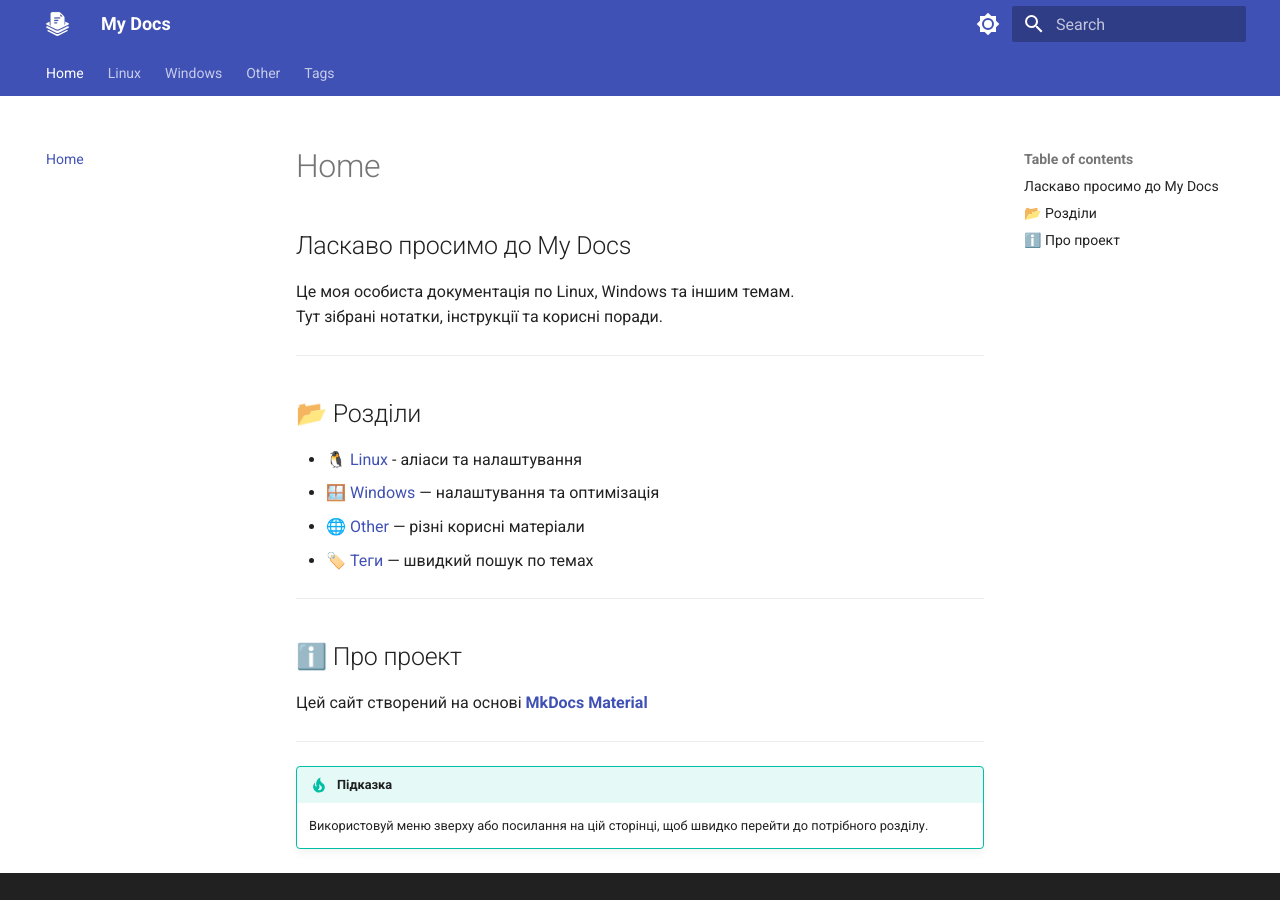
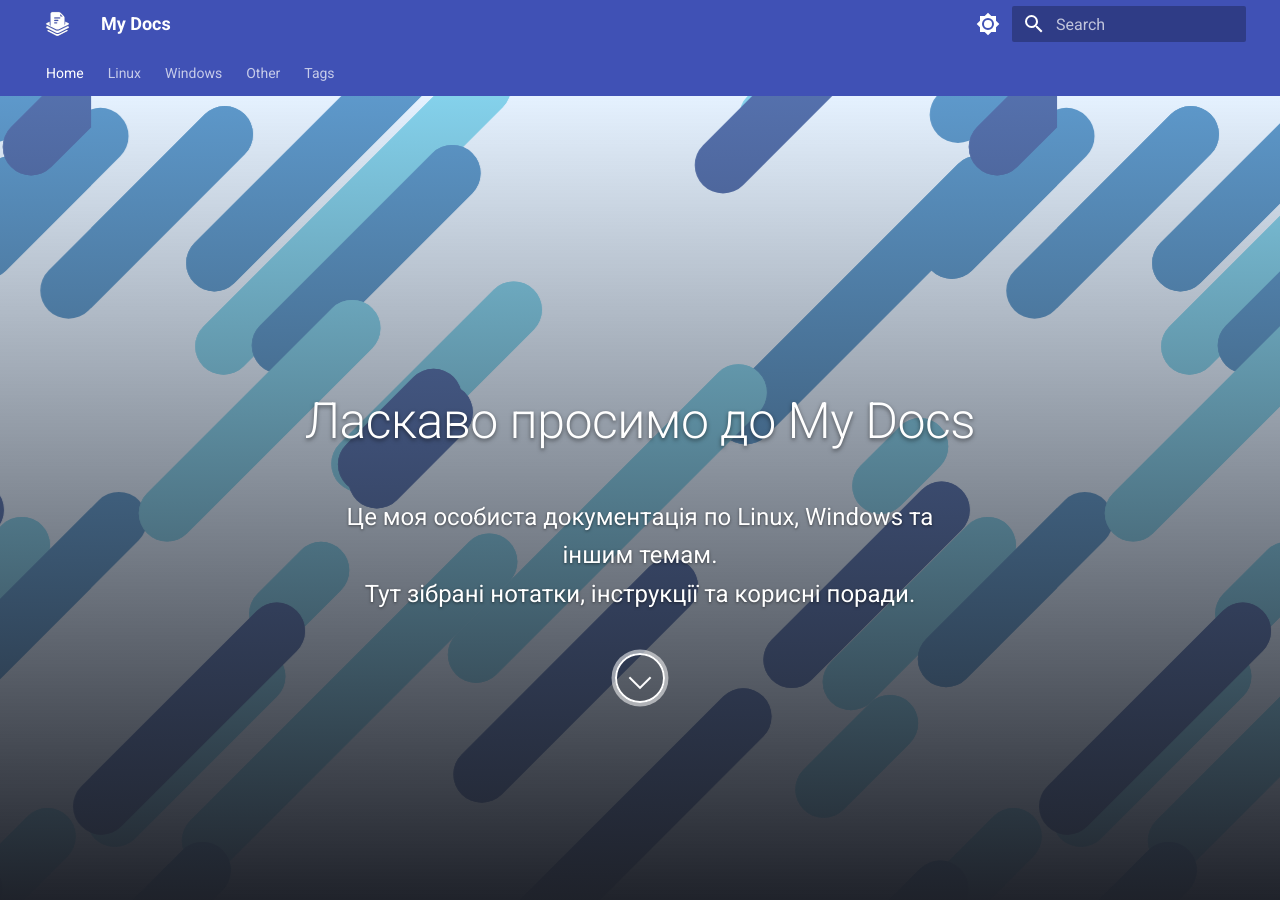
Before and after one commit to silmarill07/my-docs, an MkDocs documentation site: the page built from docs/index.md, in a window 1280 px wide and 900 px high. Built offline with MkDocs 1.6.1 and Material for MkDocs 9.7.7, drawn with Linux system fonts in a browser that asks for light colours; some of the changed text lies outside the part shown.

Commit message:
new home

```diff
--- /dev/null
+++ b/docs/extra.css
@@ -0,0 +1,283 @@
+/* Стили для .hero */
+.landing .hero {
+  height: 100vh;
+  width: 100vw;
+  margin-left: calc(-50vw + 50%);
+  background-image: url('assets/background.svg');
+  background-size: cover;
+  background-position: center center;
+  background-repeat: no-repeat;
+  display: flex;
+  flex-direction: column;
+  justify-content: center;
+  align-items: center;
+  text-align: center;
+  color: white;
+  box-sizing: border-box;
+  position: relative;
+  z-index: 1;
+}
+
+.landing .hero::before {
+  content: '';
+  position: absolute;
+  top: 0;
+  left: 0;
+  width: 100%;
+  height: 100%;
+  background: linear-gradient(
+    to bottom,
+    rgba(0, 123, 255, 0.1) 0%,
+    #1e2129 90%,        /* Плавный переход начинается с 90% высоты */
+    #1e2129 100%       /* Последние 10% — полностью #1e2129 */
+  );
+  z-index: 0;
+}
+
+.landing .hero > * {
+  position: relative;
+  z-index: 2;
+}
+
+.landing .hero h1 {
+  font-size: 2.5rem;
+  margin-bottom: 1rem;
+  text-shadow: 0 2px 4px rgba(0, 0, 0, 0.5);
+  color: #fff;
+}
+
+.landing .hero .subtitle {
+  font-size: 1.2rem;
+  max-width: 600px;
+  line-height: 1.6;
+  margin-bottom: 2rem;
+  text-shadow: 0 1px 3px rgba(0, 0, 0, 0.5);
+}
+
+/* Контейнер для круга и стрелки */
+.arrow-container {
+  position: absolute;
+  display: flex;
+  justify-content: center;
+  align-items: center;
+  cursor: pointer;
+}
+
+.arrow-link {
+  text-decoration: none;
+}
+
+/* Круг */
+.arrow-circle {
+  width: 50px;
+  height: 50px;
+  border: 2px solid white;
+  border-radius: 50%;
+  display: flex;
+  justify-content: center;
+  align-items: center;
+  animation: pulse 2s infinite;
+}
+
+/* Стрелка внутри круга */
+.arrow-down {
+  width: 16px;
+  height: 16px;
+  border: 2px solid white;
+  border-top: none;
+  border-left: none;
+  transform: rotate(45deg);
+  animation: bounce 1.5s infinite;
+}
+
+@keyframes bounce {
+  0%, 20%, 50%, 80%, 100% {
+    transform: rotate(45deg) translateY(0);
+  }
+  40% {
+    transform: rotate(45deg) translateY(-5px);
+  }
+  60% {
+    transform: rotate(45deg) translateY(-3px);
+  }
+}
+
+@keyframes pulse {
+  0% {
+    box-shadow: 0 0 0 0 rgba(255, 255, 255, 0.7);
+  }
+  70% {
+    box-shadow: 0 0 0 15px rgba(255, 255, 255, 0);
+  }
+  100% {
+    box-shadow: 0 0 0 0 rgba(255, 255, 255, 0);
+  }
+}
+
+/* Стили для .sections */
+.sections {
+  padding: 20px;
+  font-weight: bold;
+  color: #fff;
+  text-align: center;
+  background: transparent;
+}
+
+.sections h2 {
+  font-size: 1.8rem;
+}
+
+/* Убираем влияние .md-typeset h2 на заголовок "Розділи" только на главной */
+.landing .sections h2 {
+  line-height: inherit;
+  margin: 0;
+  font-size: 2rem;
+  font-weight: bold;
+  text-align: center;
+  color: #fff;
+}
+
+/* Стили для карточек */
+.cards {
+  display: flex;
+  flex-wrap: wrap;
+  justify-content: center;
+  gap: 30px;
+  margin-top: 50px;
+}
+
+.card {
+  display: flex;
+  flex-direction: column;
+  align-items: center;
+  text-align: center;
+  text-decoration: none;
+  color: inherit;
+  width: 285px;
+  border-radius: 10px;
+  background: #282b36;
+  transition: transform 0.3s ease, box-shadow 0.3s ease;
+  box-shadow: 0 4px 8px rgba(0, 0, 0, 0.4);
+  overflow: hidden;
+}
+
+.card:hover {
+  transform: translateY(-5px);
+  box-shadow: 0 8px 16px rgba(0, 0, 0, 0.15);
+  transition: all .2s linear;
+}
+
+/* Обертка для изображения */
+.img-container {
+  width: 100%;
+  height: 100%;
+  display: flex;
+  justify-content: center;
+  align-items: center;
+  overflow: hidden;
+}
+
+.card img {
+  width: 100%;
+  height: 100%;
+  object-fit: cover;
+  margin: 0;
+}
+
+.card p {
+  font-size: 0.7rem;
+  margin: 15px 10px 10px 10px;
+  color: #fff;
+  font-weight: 500;
+  text-shadow: 0 1px 1px rgba(0, 0, 0, 0.05);
+}
+
+/* Стили для превью контента */
+.preview-content {
+  padding: 8px;
+  background: #f9f9f9;
+  border-top: 1px solid #eee;
+  width: 100%;
+  text-align: left;
+  font-size: 0.85rem;
+  color: #555;
+}
+
+.preview-content small {
+  display: block;
+  padding: 4px;
+}
+
+.tags-list {
+  padding: 8px;
+  background: #f5f5f5;
+  border-radius: 4px;
+  font-size: 0.85rem;
+  color: #555;
+  width: 100%;
+  overflow: hidden;
+  text-overflow: ellipsis;
+  white-space: nowrap;
+}
+
+/* Стили для блока "Про проект" */
+.about {
+  padding: 40px 20px;
+  text-align: center;
+  margin-top: 50px;
+  color: #fff;
+}
+
+.about h2 {
+  font-size: 1.8rem;
+  margin-bottom: 20px;
+}
+
+.about p {
+  font-size: 1.1rem;
+  line-height: 1.6;
+  margin: 10px 0;
+}
+
+/* Центрируем admonition */
+.tip-center {
+  display: flex;
+  justify-content: center;
+  align-items: center;
+  margin-top: 20px;
+}
+
+.admonition {
+  margin: 0;
+  padding: 15px;
+  border-radius: 8px;
+  border-left: 4px solid #4CAF50;
+  background: #2e7d32; /* Зелёный фон */
+  width: 100%;
+  text-align: left;
+  color: white; /* Белый текст */
+}
+
+.admonition-title {
+  font-weight: bold;
+  margin: 0 0 8px 0;
+  font-size: 1.1rem;
+  color: white; /* Белый заголовок */
+}
+
+.admonition p {
+  margin: 0;
+  color: white; /* Белый текст */
+}
+
+/* Адаптивность под мобильные */
+@media (max-width: 576px) {
+  .cards {
+    flex-direction: column;
+    align-items: center;
+  }
+
+  .card {
+    width: 100%;
+  }
+}
--- a/mkdocs.yml
+++ b/mkdocs.yml
@@ -5,6 +5,7 @@
   name: material
   logo: assets/logo.png
   favicon: assets/favicon.png
+  custom_dir: overrides
   features:
     - navigation.instant
     - navigation.instant.progress
@@ -91,4 +92,7 @@
       content: noindex, nofollow
   generator: false
 
+extra_css:
+  - extra.css
+
 copyright: Copyright &copy; 2025 My Docs
--- /dev/null
+++ b/overrides/main.html
@@ -0,0 +1,133 @@
+{% extends "base.html" %}
+
+{% block content %}
+  {% if page and page.is_homepage %}
+    <style>
+      /* Убираем отступ у .md-main__inner */
+      .md-main__inner {
+        margin-top: 0 !important;
+      }
+
+      /* Убираем отступы у .md-content и его потомков */
+      .md-content {
+        margin-top: 0 !important;
+        padding-top: 0 !important;
+      }
+
+      .md-content__inner {
+        margin-top: 0 !important;
+        padding-top: 0 !important;
+      }
+
+      .md-content__inner::before {
+        display: none !important;
+      }
+
+      .md-content__inner > article {
+        margin-top: 0 !important;
+      }
+
+      .md-typeset {
+        margin-top: 0 !important;
+      }
+
+      /* Убираем боковые панели */
+      .md-sidebar--primary,
+      .md-sidebar--secondary {
+        display: none !important;
+      }
+
+      .md-content {
+        margin-left: 0;
+        margin-right: 0;
+        max-width: 100%;
+      }
+
+      /* Скрываем все остальные элементы на главной */
+      .md-content__inner > *:not(.landing):not(.sections):not(.about) {
+        display: none !important;
+      }
+
+      /* Убираем лишние стили у h2 от темы */
+      .md-typeset h2 {
+        margin: 0 !important;
+        line-height: inherit !important;
+      }
+
+      /* Плавный скролл */
+      html {
+        scroll-behavior: smooth;
+      }
+    </style>
+
+    <!-- Лендинг-блок -->
+    <div class="landing">
+      <section class="hero">
+        <h1>Ласкаво просимо до My Docs</h1>
+        <p class="subtitle">
+          Це моя особиста документація по Linux, Windows та іншим темам.<br>
+          Тут зібрані нотатки, інструкції та корисні поради.
+        </p>
+        <div class="arrow-container">
+          <a href="#sections" class="arrow-link">
+            <div class="arrow-circle">
+              <div class="arrow-down"></div>
+            </div>
+          </a>
+        </div>
+      </section>
+    </div>
+
+    <!-- Блок с разделами -->
+    <section class="sections" id="sections">
+      <h2>Розділи</h2>
+      <div class="cards">
+        <a href="https://silmarill07.github.io/my-docs/Linux/Alials.html" class="card">
+          <div class="img-container">
+            <img src="assets/images/linux.png" alt="Linux">
+          </div>
+          <p>аліаси та налаштування</p>
+        </a>
+
+        <a href="https://silmarill07.github.io/my-docs/Windows/%D0%9D%D0%B0%D1%81%D1%82%D1%80%D0%BE%D0%B9%D0%BA%D0%B0-MS-Edge.html" class="card">
+          <div class="img-container">
+            <img src="assets/images/windows.png" alt="Windows">
+          </div>
+          <p>налаштування та оптимізація</p>
+        </a>
+
+        <a href="https://silmarill07.github.io/my-docs/Other/Service-Worker.html" class="card">
+          <div class="img-container">
+            <img src="assets/images/other.png" alt="Other">
+          </div>
+          <p>різні корисні матеріали</p>
+        </a>
+
+        <a href="https://silmarill07.github.io/my-docs/tags.html" class="card">
+          <div class="img-container">
+            <img src="assets/images/tags.png" alt="Tags">
+          </div>
+          <p>швидкий пошук по темах</p>
+        </a>
+      </div>
+    </section>
+
+    <!-- Блок "Про проект" -->
+    <section class="about">
+      <h2>Про проект</h2>
+      <p>
+        Цей сайт створений на основі <strong><a href="https://squidfunk.github.io/mkdocs-material/" target="_blank">MkDocs Material</a></strong>
+      </p>
+      <div class="tip-center">
+        <div class="admonition tip">
+          <p class="admonition-title">Підказка</p>
+          <p>
+            Використовуй меню зверху або посилання на цій сторінці, щоб швидко перейти до потрібного розділу.
+          </p>
+        </div>
+      </div>
+    </section>
+  {% else %}
+    {{ super() }}
+  {% endif %}
+{% endblock %}
```
Also changed, not shown: docs/assets/background.svg (added), docs/assets/images/linux.png (added), docs/assets/images/other.png (added), docs/assets/images/tags.png (added), docs/assets/images/windows.png (added).
